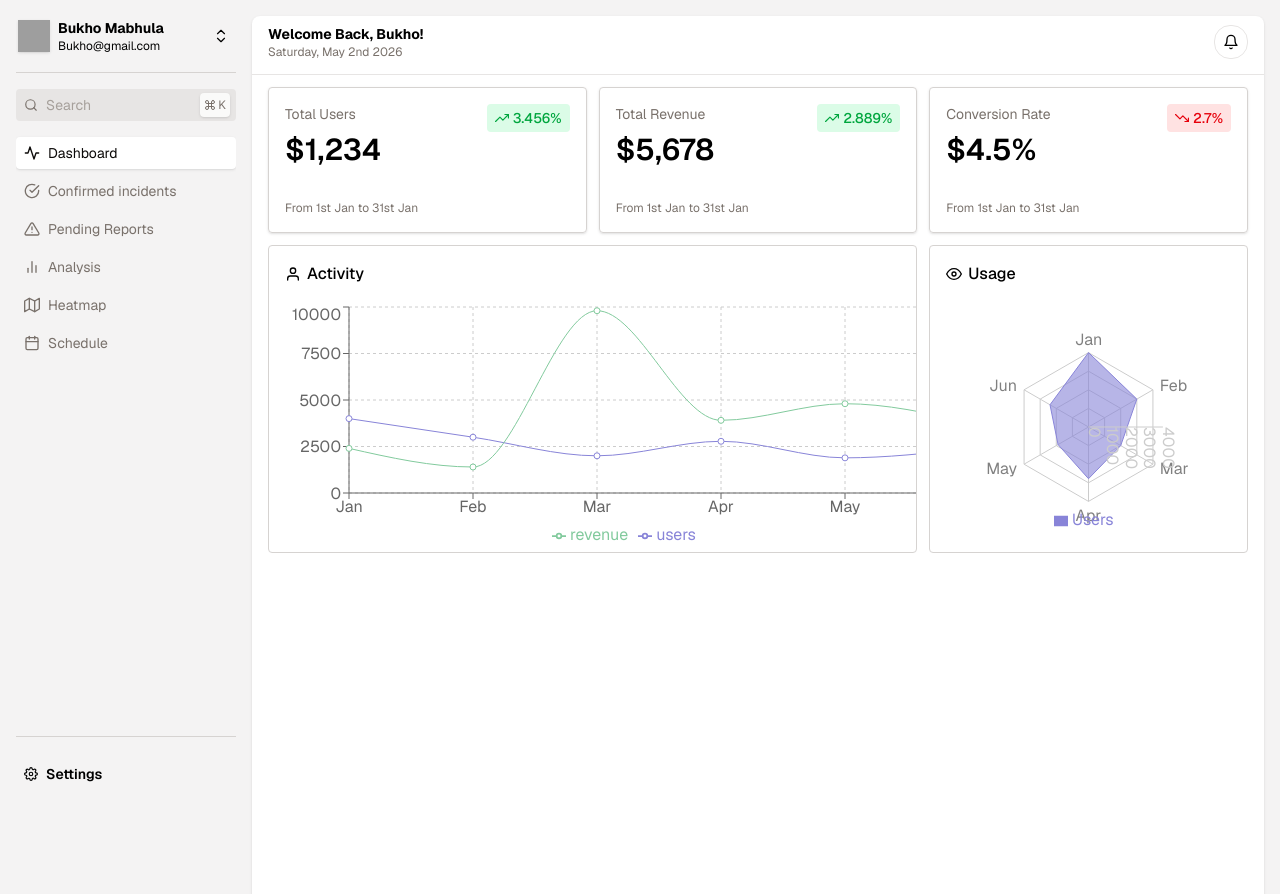
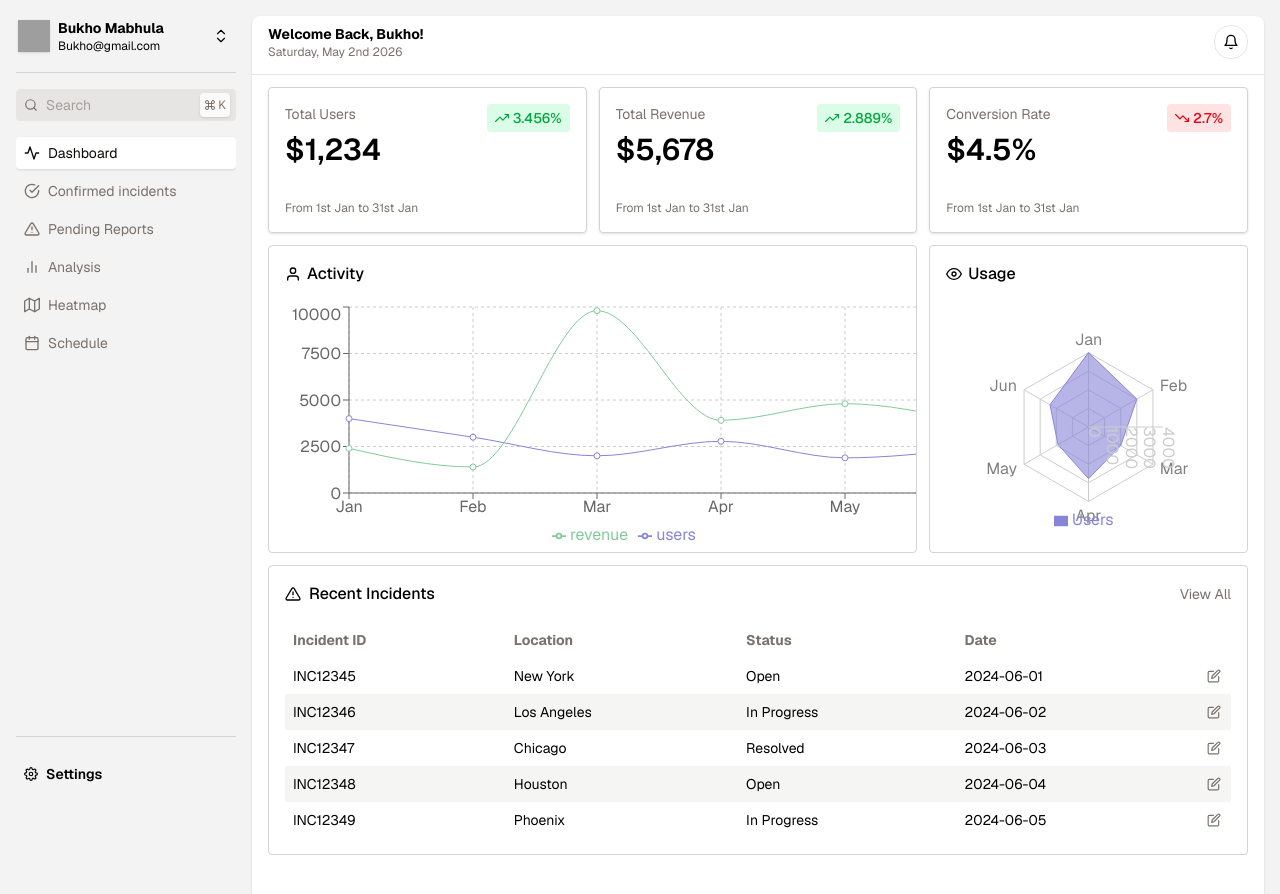
Before and after one commit to Bukho127/pulse-guard-dashboard, a React (Vite) app: page / in a window 1280 px wide. Shown: the top 894 px of the page. Built offline with nearby package versions, Linux system fonts and the light colour scheme; grey boxes are pictures that could not be loaded.

Commit message:
added the incident table

```diff
--- a/src/components/Dashboard/Grid.jsx
+++ b/src/components/Dashboard/Grid.jsx
@@ -3,6 +3,7 @@ import StatisticsCards from './StatisticsCards'
 import ActivityGraph from './ActivityGraph'
 import RadarChart from './RadarChart'
 import RadarCharts from './RadarChart'
+import RecentIncidents from './RecentIncidents'
 
 function Grid() {
     return (
@@ -10,6 +11,8 @@ function Grid() {
             <StatisticsCards />
             <ActivityGraph />
             <RadarCharts/>
+            <RecentIncidents />
+
 
         </div>
     )
--- a/src/components/Dashboard/RecentIncidents.jsx
+++ b/src/components/Dashboard/RecentIncidents.jsx
@@ -0,0 +1,62 @@
+import React from 'react'
+import { FiAlertTriangle, FiEdit } from 'react-icons/fi';
+
+function RecentIncidents() {
+    return (
+        <div className='col-span-12 overflow-hidden rounded border border-stone-300 p-4'>
+            <div className='mb-4 flex items-center justify-between'>
+                <h3 className="font-medium items-center gap-2 flex"><FiAlertTriangle /> Recent Incidents</h3>
+                <button className='text-sm text-stone-500 hover:text-green-600 transition-colors duration-200 flex items-center gap-1'>
+                    View All
+
+                </button>
+
+            </div>
+            <table className='w-full table-auto'>
+                <TableHeader />
+                <tbody>
+                    <TableRow id="INC12345" location="New York" status="Open" date="2024-06-01" order={1} />
+                    <TableRow id="INC12346" location="Los Angeles" status="In Progress" date="2024-06-02" order={2} />
+                    <TableRow id="INC12347" location="Chicago" status="Resolved" date="2024-06-03" order={3} />
+                    <TableRow id="INC12348" location="Houston" status="Open" date="2024-06-04" order={4} />
+                    <TableRow id="INC12349" location="Phoenix" status="In Progress" date="2024-06-05" order={5} />
+                </tbody>
+
+            </table>
+        </div>
+    )
+
+}
+
+const TableHeader = () => {
+    return (
+        <thead>
+            <tr className=' text-sm font-normal text-stone-500'>
+                <th className='text-start p-2'>Incident ID</th>
+                <th className='text-left p-2'>Location</th>
+                <th className='text-left p-2'>Status</th>
+                <th className='text-left p-2'>Date</th>
+                <th className='w-8 p-2'></th>
+            </tr>
+        </thead>
+    )
+
+}
+
+const TableRow = ({ id, location, status, date, order }) => {
+    return (
+        <tr className={`text-sm ${order % 2 === 0 ? 'bg-stone-100' : 'bg-white'}`}>
+            <td className='p-2'>{id}</td>
+            <td className='p-2'>{location}</td>
+            <td className='p-2'>{status}</td>
+            <td className='p-2'>{date}</td>
+            <td className='p-2 text-right'>
+                <button className='text-sm text-stone-500 hover:text-green-600 transition-colors duration-200 flex items-center gap-1'>
+                    <FiEdit />
+                </button>
+            </td>
+        </tr>
+    )
+}
+
+export default RecentIncidents
```
